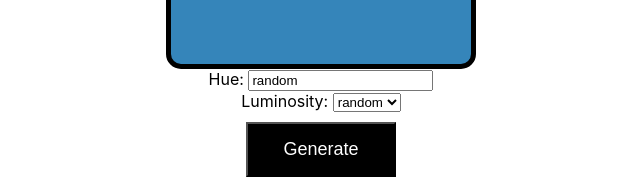
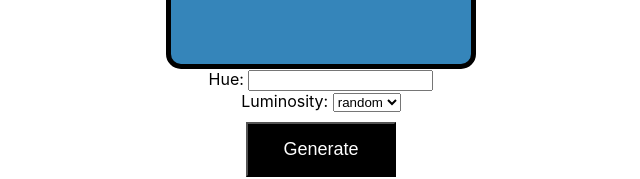
Before and after one commit to alexneumayr/react-random-color-generator, a React app: page / in a window 1280 px wide. Shown: the part 432-611 px from the top of the page, without its empty margins (319-959 px from the left). Built offline with nearby package versions, Linux system fonts and the light colour scheme.

Commit message:
Fix random luminosity

```diff
--- a/src/App.js
+++ b/src/App.js
@@ -5,7 +5,7 @@ import ColorBlock from './ColorBlock';
 
 export default function App() {
   const [color, setColor] = useState(randomColor());
-  const [hue, setHue] = useState('random');
+  const [hue, setHue] = useState('');
   const [luminosity, setLuminosity] = useState('');
 
   function handleHueChange(event) {
@@ -43,7 +43,7 @@ export default function App() {
       <label>
         Luminosity:&nbsp;
         <select onChange={handleLuminosityChange}>
-          <option value="random">random</option>
+          <option value="">random</option>
           <option value="dark">dark</option>
           <option value="light">light</option>
           <option value="bright">bright</option>
```
